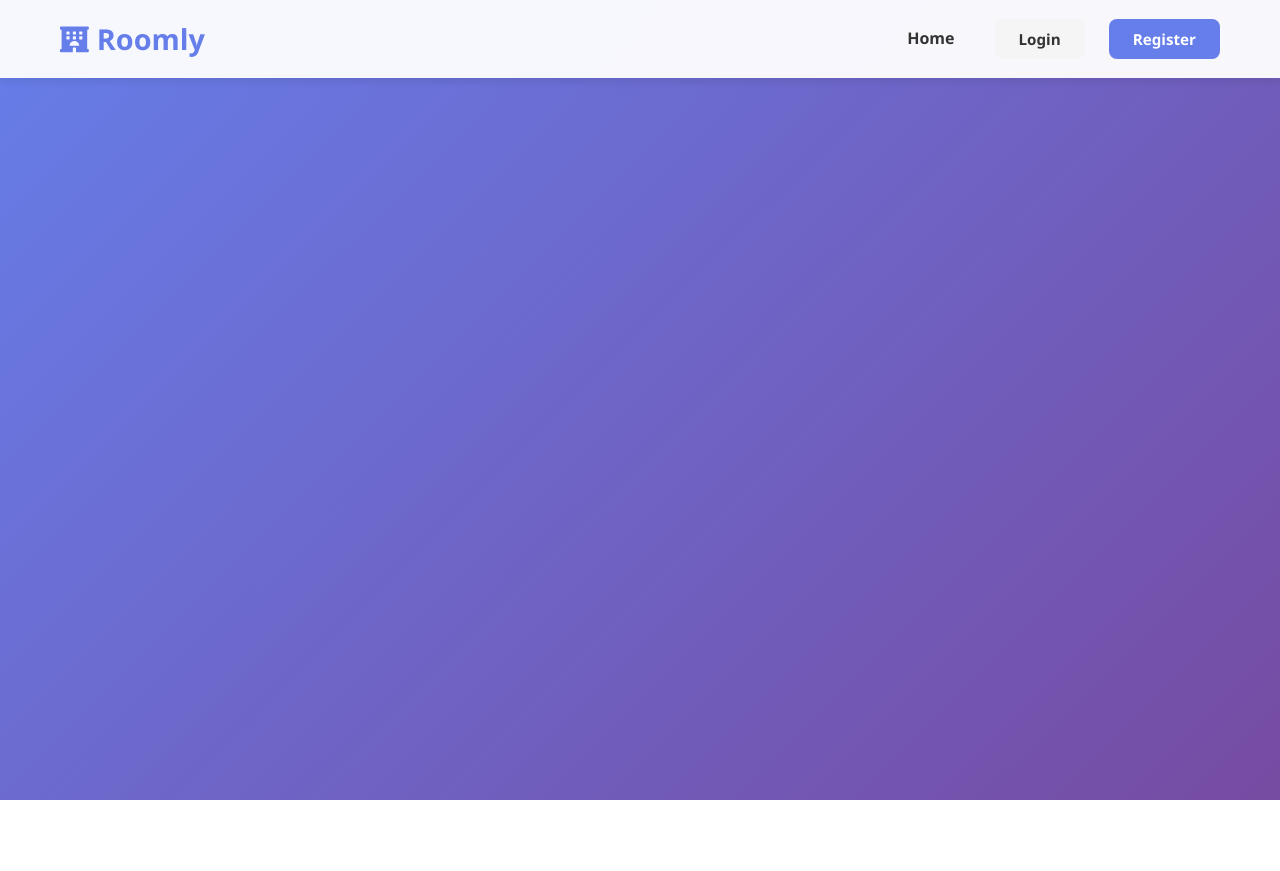
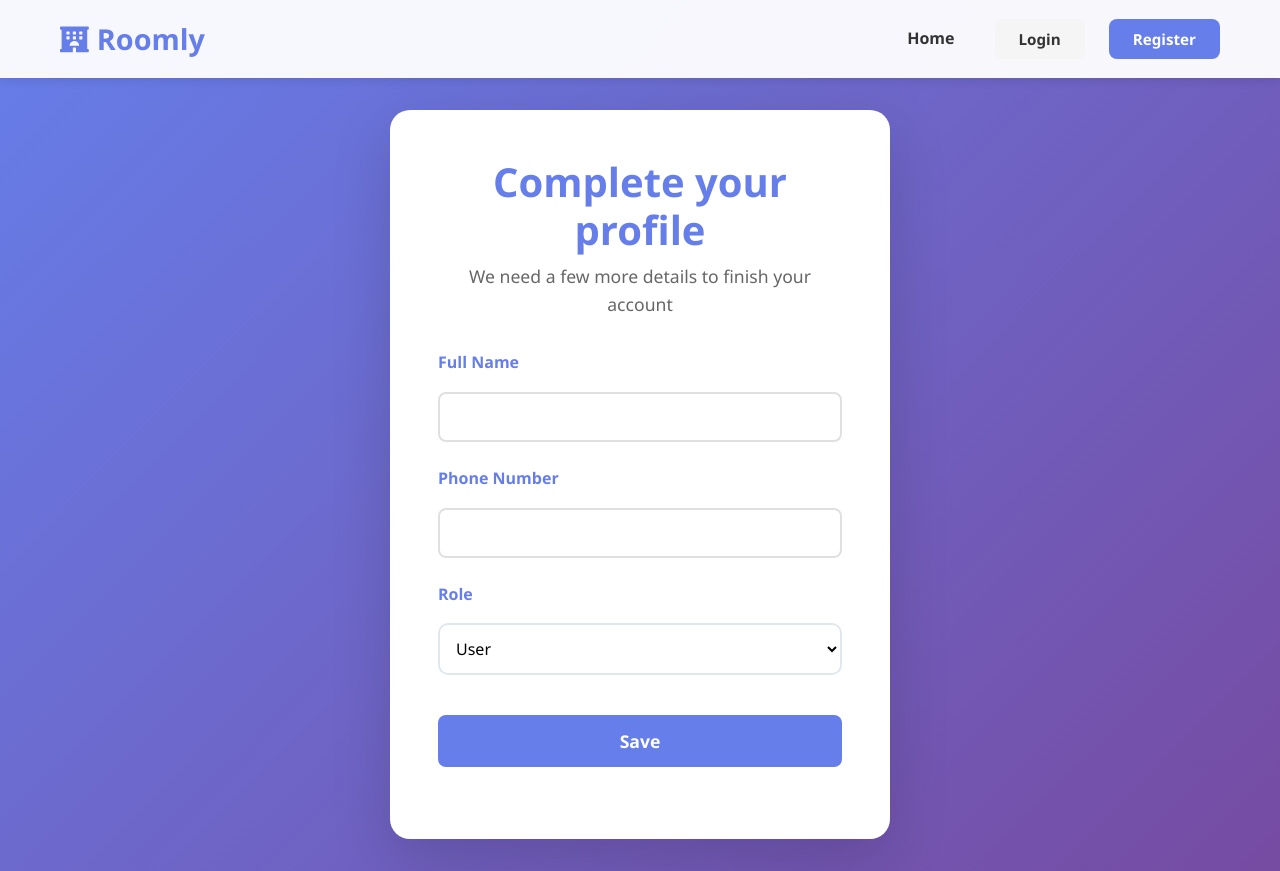
Before and after one commit to RookieJoel/Roomly-Hotel-booking, a React app in the folder frontend/: page /complete-profile in a window 1280 px wide. Before the commit the page ends 800 px from the top, so only its background shows below. Built offline with nearby package versions, Linux system fonts and the light colour scheme; no server answers; the HTML template or start-up script is replaced by a standard one.

Commit message:
add completion page after register with google oauth

```diff
--- a/frontend/src/App.jsx
+++ b/frontend/src/App.jsx
@@ -12,6 +12,7 @@ import Home from './pages/Home';
 import Hotels from './pages/Hotels';
 import Bookings from './pages/Bookings';
 import GoogleAuthSuccess from './pages/GoogleAuthSuccess';
+import CompleteProfile from './pages/CompleteProfile';
 
 function App() {
   const [user, setUser] = useState(null);
@@ -52,6 +53,10 @@ function App() {
             element={<GoogleAuthSuccess setUser={setUser} />}
           />
           <Route
+            path="/complete-profile"
+            element={<CompleteProfile setUser={setUser} />}
+          />
+          <Route
             path="/hotels"
             element={
               <ProtectedRoute>
--- /dev/null
+++ b/frontend/src/pages/CompleteProfile.jsx
@@ -0,0 +1,95 @@
+import { useEffect, useState } from 'react';
+import { useNavigate } from 'react-router-dom';
+import { toast } from 'react-toastify';
+import { authAPI } from '../utils/api';
+import './Auth.css';
+
+const CompleteProfile = ({ setUser }) => {
+  const [loading, setLoading] = useState(false);
+  const [form, setForm] = useState({ name: '', tel: '', role: 'user' });
+  const navigate = useNavigate();
+
+  useEffect(() => {
+    // Prefill from localStorage if available
+    try {
+      const user = JSON.parse(localStorage.getItem('user'));
+      if (user) {
+        setForm((f) => ({ ...f, name: user.name || '' }));
+      }
+    } catch (e) {}
+
+    // Optionally fetch /auth/me to get current values
+    const fetchMe = async () => {
+      try {
+        const res = await authAPI.getMe();
+        if (res.data && res.data.data) {
+          const me = res.data.data;
+          setForm({ name: me.name || '', tel: me.tel || '', role: me.role || 'user' });
+        }
+      } catch (err) {
+        // ignore; user may not have token yet
+      }
+    };
+
+    fetchMe();
+  }, []);
+
+  const handleChange = (e) => {
+    setForm({ ...form, [e.target.name]: e.target.value });
+  };
+
+  const handleSubmit = async (e) => {
+    e.preventDefault();
+    setLoading(true);
+    try {
+      const res = await authAPI.updateProfile(form);
+      if (res.data && res.data.success) {
+        const updated = res.data.data;
+        localStorage.setItem('user', JSON.stringify({ name: updated.name, email: updated.email, _id: updated._id }));
+        setUser({ name: updated.name, email: updated.email, _id: updated._id });
+        toast.success('Profile updated');
+        navigate('/hotels');
+      } else {
+        toast.error('Failed to update profile');
+      }
+    } catch (err) {
+      console.error('Update profile error', err);
+      toast.error(err.response?.data?.msg || 'Failed to update profile');
+    } finally {
+      setLoading(false);
+    }
+  };
+
+  return (
+    <div className="auth-container">
+      <div className="auth-card">
+        <h1 className="auth-title">Complete your profile</h1>
+        <p className="auth-subtitle">We need a few more details to finish your account</p>
+
+        <form onSubmit={handleSubmit} className="auth-form">
+          <div className="form-group">
+            <label htmlFor="name">Full Name</label>
+            <input id="name" name="name" value={form.name} onChange={handleChange} required />
+          </div>
+
+          <div className="form-group">
+            <label htmlFor="tel">Phone Number</label>
+            <input id="tel" name="tel" value={form.tel} onChange={handleChange} required />
+          </div>
+
+          <div className="form-group">
+            <label htmlFor="role">Role</label>
+            <select id="role" name="role" value={form.role} onChange={handleChange}>
+              <option value="user">User</option>
+              <option value="admin">Admin</option>
+            </select>
+          </div>
+
+          <button className="btn btn-primary btn-block" type="submit" disabled={loading}>{loading ? 'Saving...' : 'Save'}</button>
+        </form>
+      </div>
+    </div>
+  );
+};
+
+export default CompleteProfile;
--- a/frontend/src/pages/GoogleAuthSuccess.jsx
+++ b/frontend/src/pages/GoogleAuthSuccess.jsx
@@ -29,18 +29,25 @@ const GoogleAuthSuccess = ({ setUser }) => {
           console.log('Raw data received:', data);
           const userData = JSON.parse(decodeURIComponent(data));
           console.log('Parsed user data:', userData);
-          const { token, name, email, _id } = userData;
-          console.log('Extracted values - token:', token, 'name:', name, 'email:', email, '_id:', _id);
+          const { token, name, email, _id, tel, role } = userData;
+          console.log('Extracted values - token:', token, 'name:', name, 'email:', email, '_id:', _id, 'tel:', tel, 'role:', role);
 
-          // Save to localStorage
+          // Save token and minimal user to localStorage
           localStorage.setItem('token', token);
           localStorage.setItem('user', JSON.stringify({ name, email, _id }));
 
           // Update user state
           setUser({ name, email, _id });
 
+          // If tel is missing or default, redirect to complete profile
+          const needsComplete = !tel || tel === '0000000000' || tel === 'null';
+
           toast.success('Google authentication successful!');
-          navigate('/hotels');
+          if (needsComplete) {
+            navigate('/complete-profile');
+          } else {
+            navigate('/hotels');
+          }
         } catch (err) {
           console.error('Error parsing Google auth data:', err);
           toast.error('Authentication failed. Please try again.');
--- a/frontend/src/pages/Home.jsx
+++ b/frontend/src/pages/Home.jsx
@@ -1,8 +1,31 @@
 import { Link } from 'react-router-dom';
 import { FaHotel, FaCalendarAlt, FaShieldAlt } from 'react-icons/fa';
+import { useState, useEffect } from 'react';
 import './Home.css';
 
 const Home = () => {
+  const [isLoggedIn, setIsLoggedIn] = useState(false);
+
+  useEffect(() => {
+    try {
+      const token = localStorage.getItem('token');
+      const user = localStorage.getItem('user');
+      setIsLoggedIn(!!token && !!user);
+    } catch (err) {
+      setIsLoggedIn(false);
+    }
+    // Listen for changes in other tabs
+    const onStorage = (e) => {
+      if (e.key === 'token' || e.key === 'user') {
+        const token = localStorage.getItem('token');
+        const user = localStorage.getItem('user');
+        setIsLoggedIn(!!token && !!user);
+      }
+    };
+    window.addEventListener('storage', onStorage);
+    return () => window.removeEventListener('storage', onStorage);
+  }, []);
+
   return (
     <div className="home">
       <section className="hero-section">
@@ -10,12 +33,20 @@ const Home = () => {
           <h1 className="hero-title">Welcome to Roomly</h1>
           <p className="hero-subtitle">Your perfect hotel booking experience</p>
           <div className="hero-buttons">
+            {!isLoggedIn ? (
+              <>
                 <Link to="/register" className="btn btn-primary btn-large">
                   Get Started
                 </Link>
                 <Link to="/login" className="btn btn-secondary btn-large">
                   Login
                 </Link>
+              </>
+            ) : (
+              <Link to="/hotels" className="btn btn-primary btn-large">
+                View Hotels
+              </Link>
+            )}
           </div>
         </div>
       </section>
@@ -55,9 +86,15 @@ const Home = () => {
         <div className="cta-content">
           <h2>Ready to Book Your Next Stay?</h2>
           <p>Join thousands of happy travelers</p>
+          {!isLoggedIn ? (
             <Link to="/register" className="btn btn-primary btn-large">
               Sign Up Now
             </Link>
+          ) : (
+            <Link to="/hotels" className="btn btn-primary btn-large">
+              View Hotels
+            </Link>
+          )}
         </div>
       </section>
     </div>
--- a/frontend/src/utils/api.js
+++ b/frontend/src/utils/api.js
@@ -29,6 +29,7 @@ export const authAPI = {
   login: (data) => api.post('/auth/login', data),
   getMe: () => api.get('/auth/me'),
   logout: () => api.get('/auth/logout'),
+  updateProfile: (data) => api.put('/auth/update', data),
 };
 
 // Hotels API
```
Also changed, not shown: 2 other files (tests, documents, lock files or other folders). Lines whose indentation alone changed are shown as unchanged.
